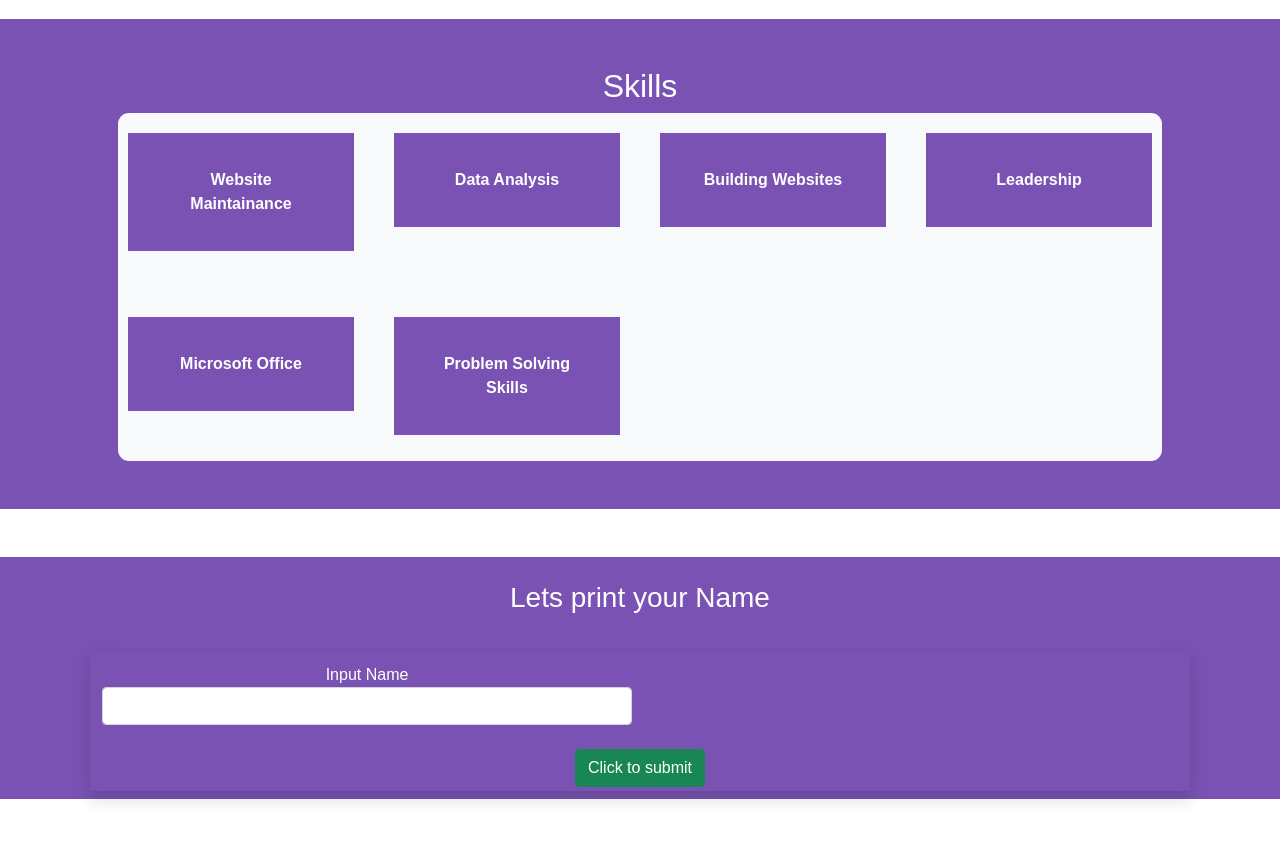
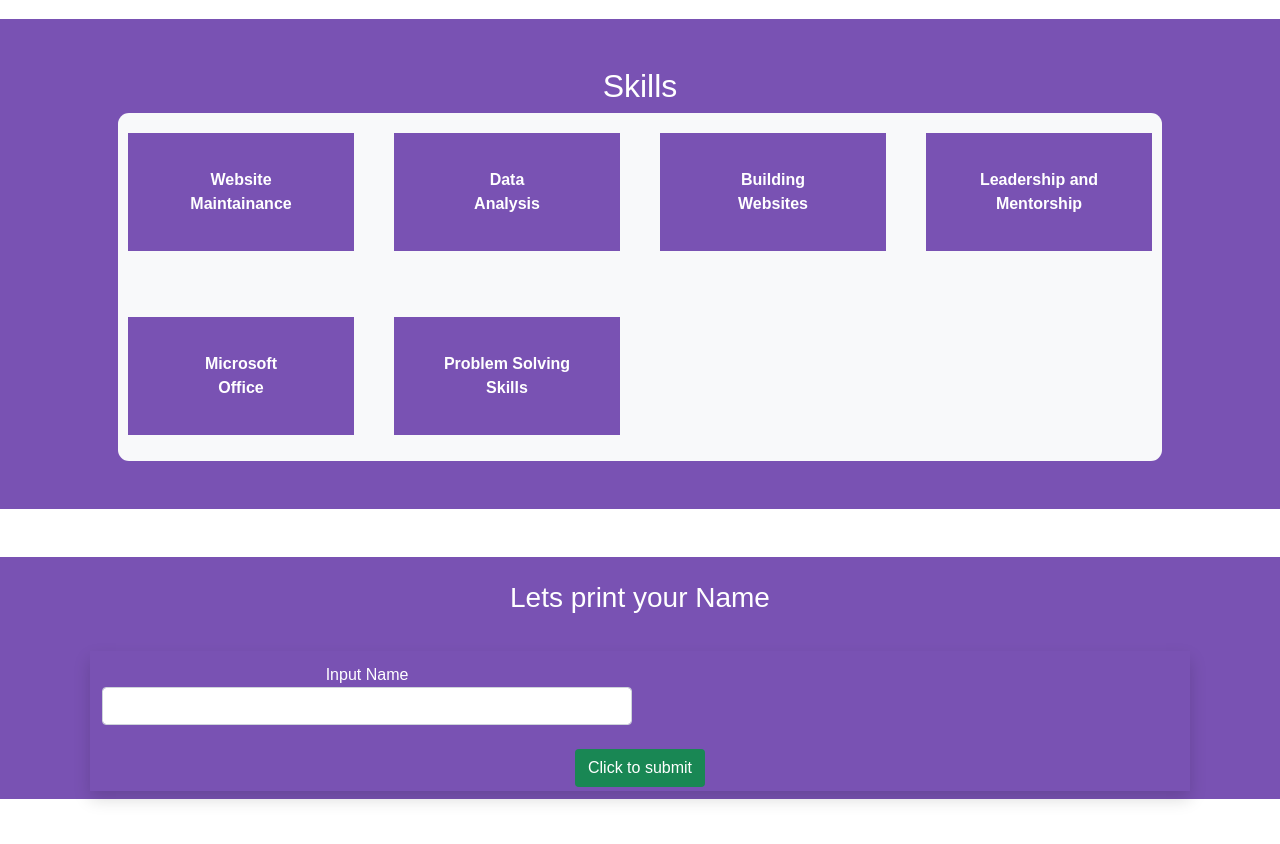
Before and after one commit to johnalid/images-in-resume, a plain HTML site: page index.html in a window 1280 px wide. Shown: the part 2120-2964 px from the top of the page. Drawn offline with nearby package versions, Linux system fonts and the light colour scheme.

Commit message:
Add files via upload

```diff
--- a/index.html
+++ b/index.html
@@ -169,19 +169,19 @@
             </div>
 
             <div class="tool text-center">
-                <p>Data Analysis</p>
+                <p>Data <br> Analysis</p>
             </div>
 
             <div class="tool text-center">
-                <p>Building Websites</p>
+                <p>Building <br> Websites</p>
             </div>
 
             <div class="tool text-center">
-                <p>Leadership</p>
+                <p>Leadership and Mentorship</p>
             </div>
 
             <div class="tool text-center">
-                <p>Microsoft Office</p>
+                <p>Microsoft <br> Office</p>
             </div>
 
             <div class="tool text-center">
```
